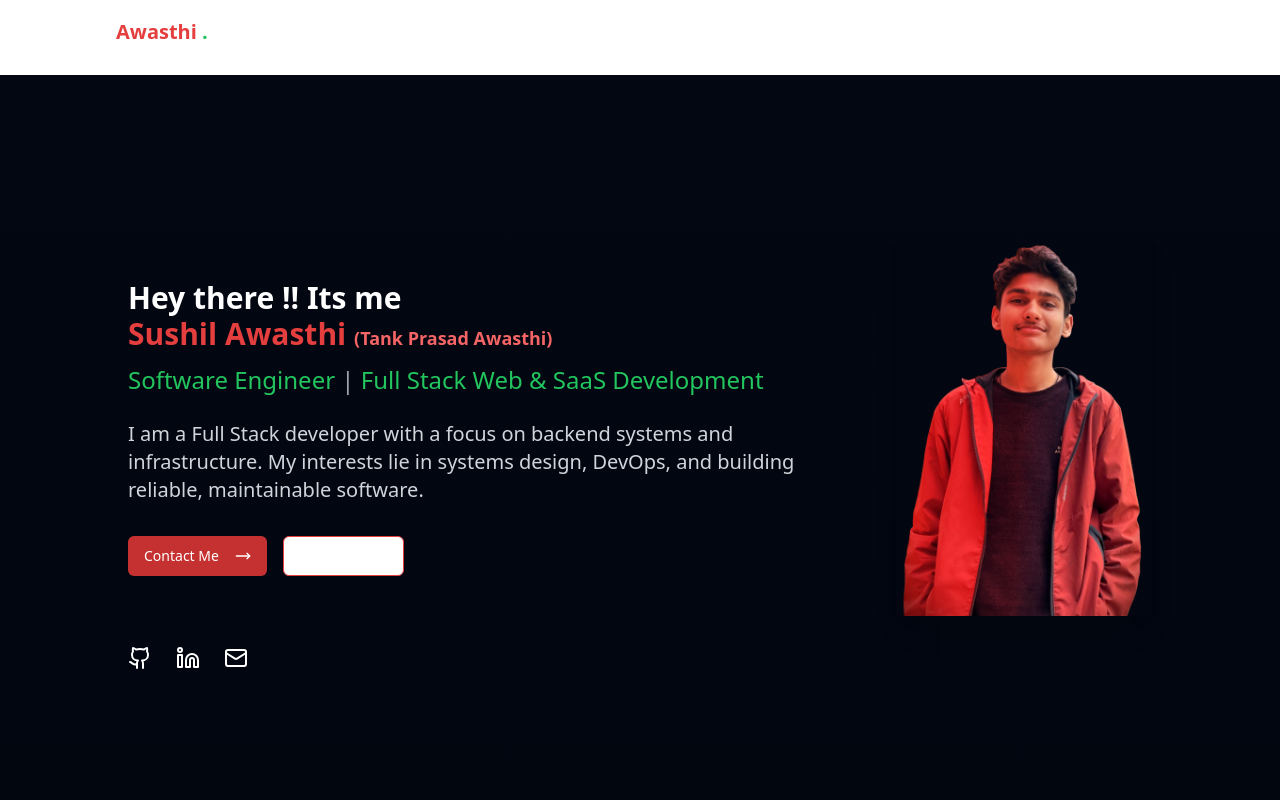
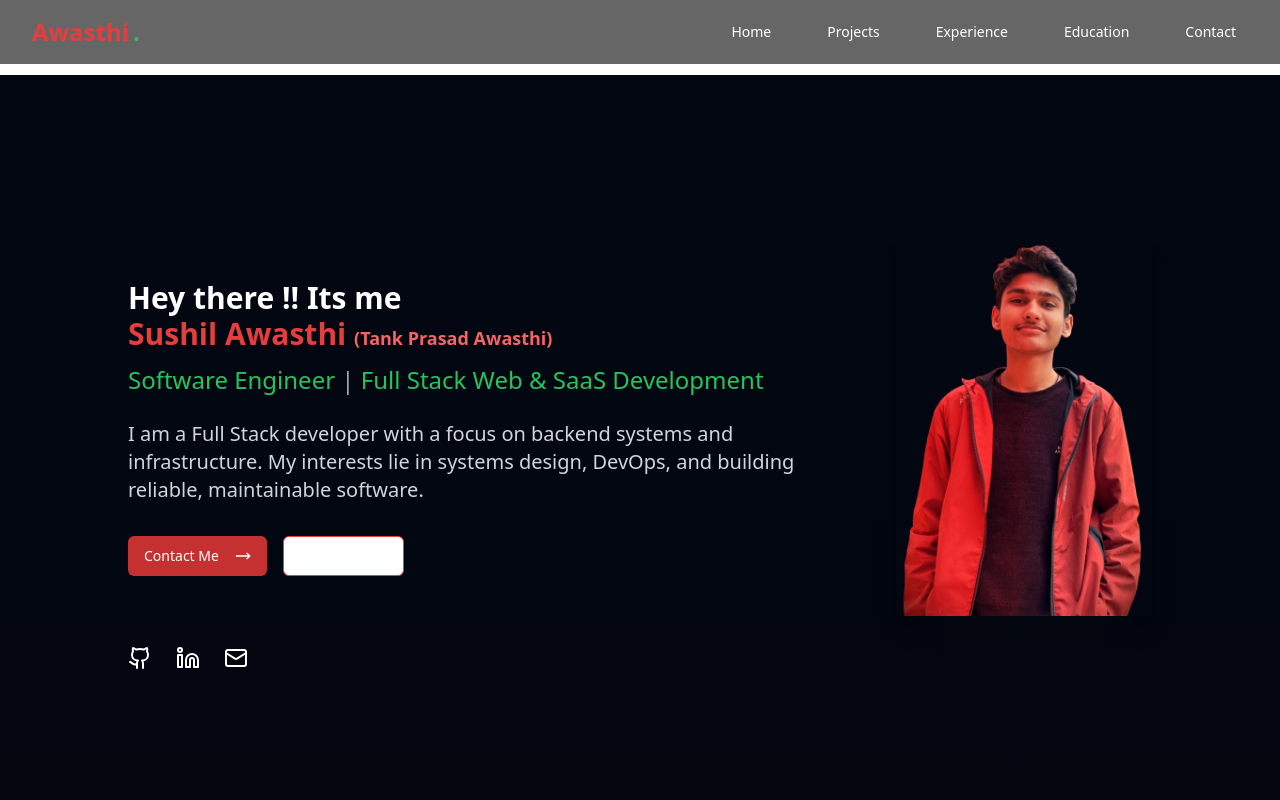
Before and after one commit to Awasthi19/portfolio, a Next.js app: page / in a window 1280 px wide. Shown: the top 800 px of the page. Built offline with nearby package versions, Linux system fonts and the light colour scheme; a web font is replaced by a local one.

Commit message:
refactor the navbar

```diff
--- a/src/components/navbar.tsx
+++ b/src/components/navbar.tsx
@@ -1,30 +1,24 @@
-"use client";
+"use client"
 
-import { useState, useEffect } from "react";
-import { Menu, X, Moon, Sun } from "lucide-react";
-import { Button } from "@/components/ui/button";
-import { useTheme } from "next-themes";
+import { useState, useEffect } from "react"
+import { Menu, X } from "lucide-react"
 
 export default function Navbar() {
-  const [isOpen, setIsOpen] = useState(false);
-  const [isScrolled, setIsScrolled] = useState(false);
-  const { theme, setTheme } = useTheme();
-  const [mounted, setMounted] = useState(false);
+  const [isOpen, setIsOpen] = useState(false)
+  const [isScrolled, setIsScrolled] = useState(false)
 
   useEffect(() => {
-    setMounted(true);
-
     const handleScroll = () => {
       if (window.scrollY > 10) {
-        setIsScrolled(true);
+        setIsScrolled(true)
       } else {
-        setIsScrolled(false);
+        setIsScrolled(false)
       }
-    };
+    }
 
-    window.addEventListener("scroll", handleScroll);
-    return () => window.removeEventListener("scroll", handleScroll);
-  }, []);
+    window.addEventListener("scroll", handleScroll)
+    return () => window.removeEventListener("scroll", handleScroll)
+  }, [])
 
   const navLinks = [
     { name: "Home", href: "#" },
@@ -32,75 +26,45 @@ export default function Navbar() {
     { name: "Experience", href: "#experience" },
     { name: "Education", href: "#education" },
     { name: "Contact", href: "#contact" },
-  ];
+  ]
 
   return (
     <nav
-      className={`fixed top-0 left-0 right-0 z-50 transition-all duration-300 mx-[100px] ${
-        isScrolled ? "bg-black/80 backdrop-blur-md shadow-md" : "bg-transparent"
+      className={`fixed top-0 left-0 right-0 z-50 transition-all duration-300 ${
+        isScrolled ? "bg-black/80 backdrop-blur-md shadow-lg border-b border-gray-800" : "bg-black/60 backdrop-blur-sm"
       }`}
     >
-      <div className="container mx-auto px-4">
+      <div className="max-w-7xl mx-auto px-4 sm:px-6 lg:px-8">
         <div className="flex items-center justify-between h-16">
+          {/* Logo */}
           <div className="flex-shrink-0">
-            <a href="#" className="text-white font-bold text-xl">
-              <span className="text-red-500">Awasthi</span>{" "}
-              <span className="text-green-500 font-bold">.</span>
+            <a href="#" className="flex items-center space-x-1">
+              <span className="text-2xl font-bold text-red-500">Awasthi</span>
+              <span className="text-2xl font-bold text-green-500">.</span>
             </a>
           </div>
 
           {/* Desktop Navigation */}
           <div className="hidden md:block">
-            <div className="ml-10 flex items-center space-x-4">
+            <div className="ml-10 flex items-center space-x-8">
               {navLinks.map((link) => (
                 <a
                   key={link.name}
                   href={link.href}
-                  className="text-white hover:text-red-500 px-3 py-2 rounded-md text-sm font-medium transition-colors"
+                  className="text-white hover:text-red-500 px-3 py-2 text-sm font-medium transition-colors duration-200 relative group"
                 >
                   {link.name}
+                  <span className="absolute bottom-0 left-0 w-0 h-0.5 bg-red-500 transition-all duration-200 group-hover:w-full"></span>
                 </a>
               ))}
-
-              {mounted && (
-                <Button
-                  variant="ghost"
-                  size="icon"
-                  onClick={() => setTheme(theme === "dark" ? "light" : "dark")}
-                  className="text-white hover:text-red-500"
-                  aria-label="Toggle theme"
-                >
-                  {theme === "dark" ? (
-                    <Sun className="h-5 w-5" />
-                  ) : (
-                    <Moon className="h-5 w-5" />
-                  )}
-                </Button>
-              )}
             </div>
           </div>
 
           {/* Mobile Navigation Button */}
-          <div className="md:hidden flex items-center">
-            {mounted && (
-              <Button
-                variant="ghost"
-                size="icon"
-                onClick={() => setTheme(theme === "dark" ? "light" : "dark")}
-                className="text-white mr-2"
-                aria-label="Toggle theme"
-              >
-                {theme === "dark" ? (
-                  <Sun className="h-5 w-5" />
-                ) : (
-                  <Moon className="h-5 w-5" />
-                )}
-              </Button>
-            )}
-
+          <div className="md:hidden">
             <button
               onClick={() => setIsOpen(!isOpen)}
-              className="inline-flex items-center justify-center p-2 rounded-md text-white hover:text-red-500 focus:outline-none"
+              className="inline-flex items-center justify-center p-2 rounded-md text-white hover:text-red-500 hover:bg-white/10 focus:outline-none focus:ring-2 focus:ring-inset focus:ring-red-500 transition-colors duration-200"
               aria-expanded="false"
             >
               <span className="sr-only">Open main menu</span>
@@ -115,14 +79,18 @@ export default function Navbar() {
       </div>
 
       {/* Mobile Navigation Menu */}
-      {isOpen && (
-        <div className="md:hidden bg-black/95 backdrop-blur-md">
+      <div
+        className={`md:hidden transition-all duration-300 ease-in-out ${
+          isOpen ? "max-h-64 opacity-100" : "max-h-0 opacity-0 overflow-hidden"
+        }`}
+      >
+        <div className="bg-black/90 backdrop-blur-md border-t border-gray-800">
           <div className="px-2 pt-2 pb-3 space-y-1 sm:px-3">
             {navLinks.map((link) => (
               <a
                 key={link.name}
                 href={link.href}
-                className="text-white hover:text-red-500 block px-3 py-2 rounded-md text-base font-medium"
+                className="text-white hover:text-red-500 hover:bg-white/10 block px-3 py-2 rounded-md text-base font-medium transition-colors duration-200"
                 onClick={() => setIsOpen(false)}
               >
                 {link.name}
@@ -130,7 +98,7 @@ export default function Navbar() {
             ))}
           </div>
         </div>
-      )}
+      </div>
     </nav>
-  );
+  )
 }
```
